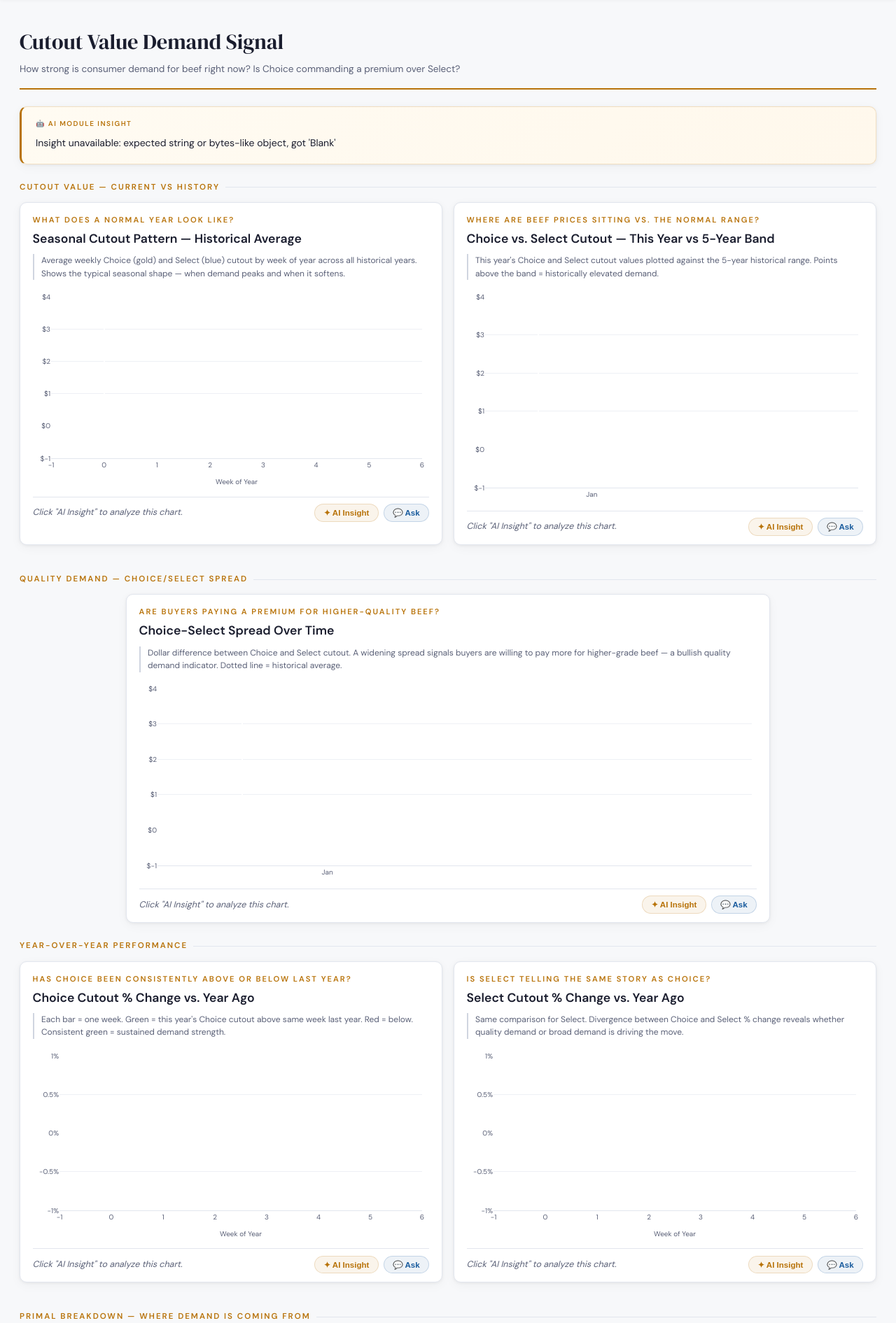
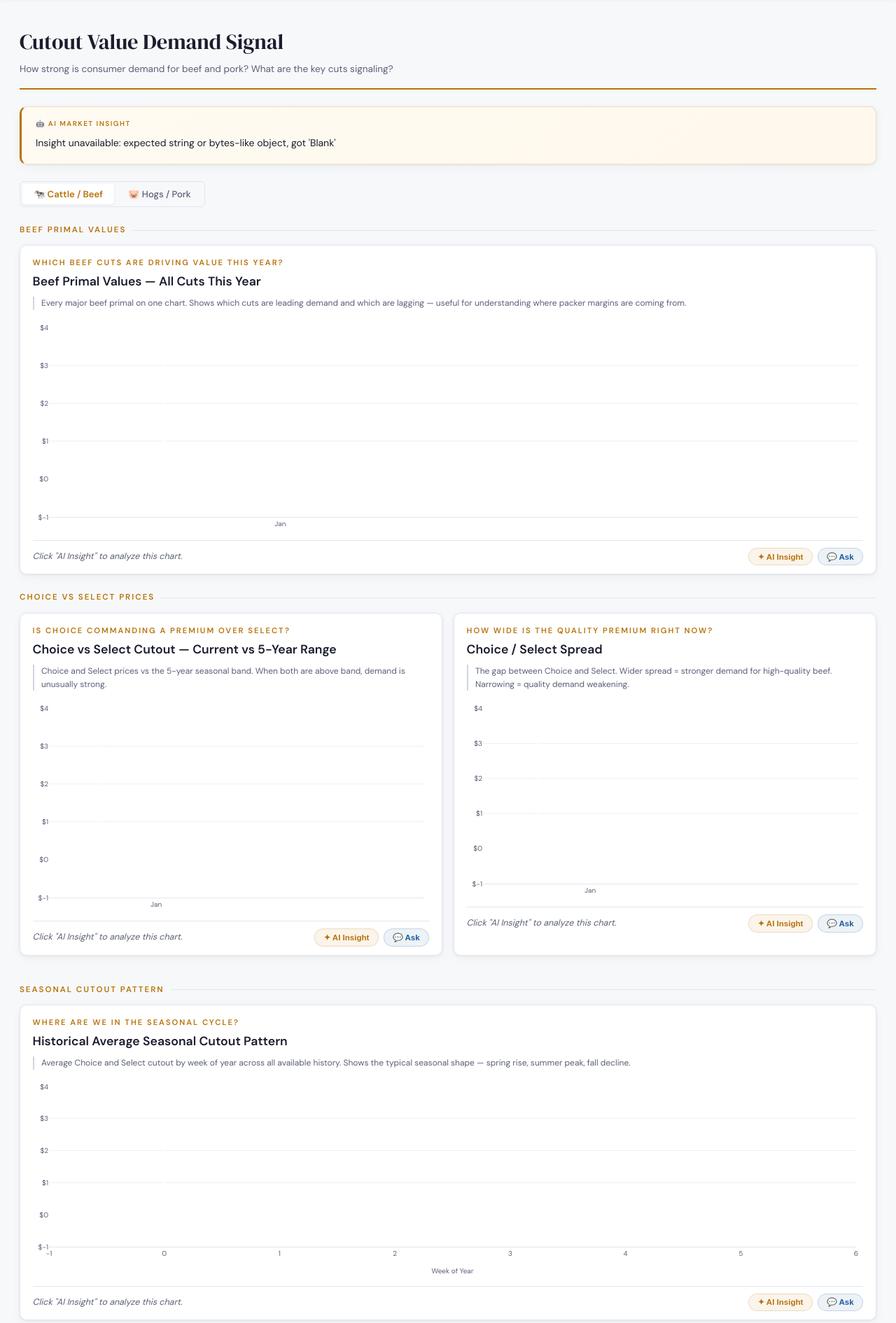
Before and after one commit to xseven1/agripulse, a Django app: page /cutout/ in a window 1280 px wide. Shown: the part 58-1949 px from the top of the page at 70% size. Run offline with Django 4.2, Linux system fonts and the light colour scheme; data that the repository does not hold is empty; parts of the project's set-up code (start-up, migrations or seed data) failed here and were passed over; some libraries are stand-ins or nearby versions.

Commit message:
changed cutout charts

```diff
--- a/core/services/ai_engine.py
+++ b/core/services/ai_engine.py
@@ -115,7 +115,7 @@ def generate_module_insight(module, data_summary):
     if cached:
         return cached
     ctx = json.dumps({'module': module, 'as_of': str(date.today()), 'data': data_summary}, default=str)
-    prompt = f"{MODULE_PROMPTS.get(module, 'Analyze this agricultural market data.')} Give exactly 4 numbered points. One sentence each. No markdown. No dashes. Numbers only: 1. 2. 3. 4.\n\nData:\n{ctx}"
+    prompt = f"{MODULE_PROMPTS.get(module, 'Analyze this agricultural market data.')} Write 2-3 plain sentences as a short paragraph. No numbered points. No markdown. No dashes. Just plain prose.\n\nData:\n{ctx}"
     try:
         result = _call([
             {'role': 'system', 'content': SYSTEM_BASE},
--- a/core/templates/cutout.html
+++ b/core/templates/cutout.html
@@ -1,62 +1,108 @@
 {% extends 'base.html' %}
-{% block title %}— Cutout Values{% endblock %}
+{% block title %}— Cutout Value{% endblock %}
 {% block content %}
 <div class="page-header">
   <h1>Cutout Value Demand Signal</h1>
-  <p>How strong is consumer demand for beef right now? Is Choice commanding a premium over Select?</p>
+  <p>How strong is consumer demand for beef and pork? What are the key cuts signaling?</p>
 </div>
 
-{% include "_kpi_row.html" %}
+{% include '_kpi_row.html' %}
 
 <div class="module-insight">
-  <div class="insight-label">🤖 AI Module Insight</div>
+  <div class="insight-label">🤖 AI Market Insight</div>
   <div class="insight-text">{{ insight|linebreaksbr }}</div>
 </div>
 
-<div class="section-label">Cutout Value — Current vs History</div>
-<div class="two-col">
-  {% with why="What does a normal year look like?" title="Seasonal Cutout Pattern — Historical Average" desc="Average weekly Choice (gold) and Select (blue) cutout by week of year across all historical years. Shows the typical seasonal shape — when demand peaks and when it softens." chart_id="seasonal_avg_cutout" %}
-  {% include '_chart_card.html' %}{% endwith %}
+<div class="tab-bar">
+  <button class="tab-btn active" onclick="switchTab('cattle', this)">🐄 Cattle / Beef</button>
+  <button class="tab-btn" onclick="switchTab('hogs', this)">🐷 Hogs / Pork</button>
+</div>
 
-  {% with why="Where are beef prices sitting vs. the normal range?" title="Choice vs. Select Cutout — This Year vs 5-Year Band" desc="This year's Choice and Select cutout values plotted against the 5-year historical range. Points above the band = historically elevated demand." chart_id="cutout_seasonal" %}
+<!-- CATTLE TAB -->
+<div id="tab-cattle" class="tab-content">
+
+  <div class="section-label">Beef Primal Values</div>
+  <div class="width-100%">
+    {% with why="Which beef cuts are driving value this year?" title="Beef Primal Values — All Cuts This Year" desc="Every major beef primal on one chart. Shows which cuts are leading demand and which are lagging — useful for understanding where packer margins are coming from." chart_id="beef_primals" %}
     {% include '_chart_card.html' %}{% endwith %}
   </div>
 
-<div class="section-label">Quality Demand — Choice/Select Spread</div>
-<div class="solo-center">
-  {% with why="Are buyers paying a premium for higher-quality beef?" title="Choice-Select Spread Over Time" desc="Dollar difference between Choice and Select cutout. A widening spread signals buyers are willing to pay more for higher-grade beef — a bullish quality demand indicator. Dotted line = historical average." chart_id="choice_select_spread" %}
+  <div class="section-label">Choice vs Select Prices</div>
+  <div class="two-col">
+    {% with why="Is Choice commanding a premium over Select?" title="Choice vs Select Cutout — Current vs 5-Year Range" desc="Choice and Select prices vs the 5-year seasonal band. When both are above band, demand is unusually strong." chart_id="cutout_seasonal" %}
+    {% include '_chart_card.html' %}{% endwith %}
+    {% with why="How wide is the quality premium right now?" title="Choice / Select Spread" desc="The gap between Choice and Select. Wider spread = stronger demand for high-quality beef. Narrowing = quality demand weakening." chart_id="choice_select_spread" %}
     {% include '_chart_card.html' %}{% endwith %}
   </div>
 
-<div class="section-label">Year-Over-Year Performance</div>
-<div class="two-col">
-  {% with why="Has Choice been consistently above or below last year?" title="Choice Cutout % Change vs. Year Ago" desc="Each bar = one week. Green = this year's Choice cutout above same week last year. Red = below. Consistent green = sustained demand strength." chart_id="choice_yoy" %}
-  {% include '_chart_card.html' %}{% endwith %}
-
-  {% with why="Is Select telling the same story as Choice?" title="Select Cutout % Change vs. Year Ago" desc="Same comparison for Select. Divergence between Choice and Select % change reveals whether quality demand or broad demand is driving the move." chart_id="select_yoy" %}
+  <div class="section-label">Seasonal Cutout Pattern</div>
+  <div class="width-100%">
+    {% with why="Where are we in the seasonal cycle?" title="Historical Average Seasonal Cutout Pattern" desc="Average Choice and Select cutout by week of year across all available history. Shows the typical seasonal shape — spring rise, summer peak, fall decline." chart_id="seasonal_avg_cutout" %}
     {% include '_chart_card.html' %}{% endwith %}
   </div>
 
-<div class="section-label">Primal Breakdown — Where Demand Is Coming From</div>
+  <div class="section-label">YoY % Change</div>
   <div class="two-col">
-  {% with why="Which beef cuts are leading the move?" title="Beef Primal Values — All Cuts This Year" desc="Weekly price for each major beef primal: rib, loin, chuck, round, brisket, plate, flank. Rib and loin strength = quality consumer demand. Chuck and round = volume demand." chart_id="beef_primals" %}
+    {% with why="Is Choice running above or below last year?" title="Choice Cutout % Change vs Year Ago" desc="Green = above last year. Red = below. Shows which weeks demand has been stronger or weaker than same time last year." chart_id="choice_yoy" %}
     {% include '_chart_card.html' %}{% endwith %}
+    {% with why="Is Select running above or below last year?" title="Select Cutout % Change vs Year Ago" desc="Same as Choice but for Select grade. Divergence between Choice and Select YoY signals shifts in quality demand." chart_id="select_yoy" %}
+    {% include '_chart_card.html' %}{% endwith %}
+  </div>
 
-  {% with why="How does pork value compare?" title="Pork Primal Values — All Cuts This Year" desc="Weekly pork primal values: belly, loin, ham, butt, rib. Belly is the most volatile and tends to lead total pork cutout. Rising belly + ham = bullish pork demand signal." chart_id="pork_primals" %}
+</div>
+
+<!-- HOGS TAB -->
+<div id="tab-hogs" class="tab-content" style="display:none;">
+
+  <div class="section-label">Pork Primal Values</div>
+  <div class="width-100%">
+    {% with why="Which pork cuts are driving value this year?" title="Pork Primal Values — All Cuts This Year" desc="Every major pork primal on one chart. Belly is typically the most volatile — watch it as a lead indicator for overall pork demand." chart_id="pork_primals" %}
     {% include '_chart_card.html' %}{% endwith %}
+  </div>
+
+  <div class="section-label">Belly vs Carcass Prices</div>
+  <div class="two-col">
+    {% with why="Is belly premium expanding or contracting?" title="Pork Belly vs Carcass Value" desc="Belly (gold) vs carcass (blue). Belly typically leads pork demand moves — when belly runs hot it often pulls the broader market up." chart_id="pork_belly_vs_carcass" %}
+    {% include '_chart_card.html' %}{% endwith %}
+    {% with why="Where are we in the seasonal pork cycle?" title="Seasonal Pork Cutout Pattern" desc="Current year vs historical average for belly and carcass. Shows where demand sits relative to the typical seasonal shape." chart_id="pork_seasonal_cutout" %}
+    {% include '_chart_card.html' %}{% endwith %}
+  </div>
+
+  <div class="section-label">YoY % Change</div>
+  <div class="two-col">
+    {% with why="Is pork carcass value running above or below last year?" title="Pork Carcass % Change vs Year Ago" desc="Green = above last year. Red = below. Tracks overall pork demand strength vs same period last year." chart_id="pork_carcass_yoy" %}
+    {% include '_chart_card.html' %}{% endwith %}
+    {% with why="Is belly demand running hot or cold vs last year?" title="Pork Belly % Change vs Year Ago" desc="Belly YoY % change. Belly is a key indicator — sustained outperformance vs year ago signals strong retail/foodservice demand." chart_id="pork_belly_yoy" %}
+    {% include '_chart_card.html' %}{% endwith %}
+  </div>
+
 </div>
 
 <p class="page-footer">AgriPulse · USDA Data · Track 1</p>
 {% endblock %}
+
 {% block scripts %}
 <script>
 const CHARTS = {{ charts|safe }};
-Object.keys(CHARTS).forEach(id => { renderChart(id, CHARTS[id]); initChartAI(id); });
-  initPeriodToggle('cutout_seasonal', 'cutout');
-  initPeriodToggle('choice_select_spread', 'cutout');
-  initPeriodToggle('choice_yoy', 'cutout');
-  initPeriodToggle('select_yoy', 'cutout');
-  initPeriodToggle('beef_primals', 'cutout');
-  initPeriodToggle('pork_primals', 'cutout');
+
+window.addEventListener('load', () => {
+  Object.keys(CHARTS).forEach(id => {
+    renderChart(id, CHARTS[id]);
+    initChartAI(id);
+  });
+});
+
+function switchTab(name, btn) {
+  document.querySelectorAll('.tab-content').forEach(el => el.style.display = 'none');
+  document.querySelectorAll('.tab-btn').forEach(b => b.classList.remove('active'));
+  document.getElementById('tab-' + name).style.display = 'block';
+  btn.classList.add('active');
+  setTimeout(() => {
+    Object.keys(CHARTS).forEach(id => {
+      const el = document.getElementById(id);
+      if (el) renderChart(id, CHARTS[id]);
+    });
+  }, 50);
+}
 </script>
 {% endblock %}
--- a/core/views.py
+++ b/core/views.py
@@ -242,7 +242,7 @@ def _compute_cutout_kpis(cutout_rows, primal_rows):
                     'value': f"${curr:.2f}",
                     'delta': f"{delta:+.2f}",
                     'signal': 'bull' if delta > 0 else ('bear' if delta < 0 else 'neut'),
-                    'note': '$/cwt WoW',
+                    'note': f'🐄 {attr} Cutout $/cwt',
                 }
         if 'Choice' in by_attr and 'Select' in by_attr:
             spread = by_attr['Choice'][0] - by_attr['Select'][0]
@@ -252,30 +252,67 @@ def _compute_cutout_kpis(cutout_rows, primal_rows):
                 'value': f"${spread:.2f}",
                 'delta': f"{delta:+.2f} {'widening' if delta > 0 else 'narrowing'}",
                 'signal': 'bull' if delta > 0 else ('bear' if delta < 0 else 'neut'),
-                'note': 'Choice/Select spread',
+                'note': '📊 Choice/Select Spread',
             }
     except Exception:
         pass
+
+    # Top gaining beef primal
     try:
         if not primal_rows.empty:
-            top = primal_rows.iloc[0]
-            bot = primal_rows.iloc[-1]
+            top = primal_rows.iloc[-1]  # sorted ascending so last = highest gain
             kpis['top_primal'] = {
                 'value': top['primal_desc'],
                 'delta': f"+{top['delta']:.2f}",
                 'signal': 'bull',
-                'note': 'top gaining primal',
-            }
-            kpis['bot_primal'] = {
-                'value': bot['primal_desc'],
-                'delta': f"{bot['delta']:.2f}",
-                'signal': 'bear',
-                'note': 'top losing primal',
+                'note': '🐄 Top Gaining Beef Cut',
             }
     except Exception:
         pass
+
+    # Top gaining pork primal
+    try:
+        from core.services import data_loader as dl_inner
+        pork_df = dl_inner.get_pork_primals()
+        pork_df['report_date'] = pd.to_datetime(pork_df['report_date'])
+        latest = pork_df['report_date'].max()
+        prev_date = pork_df[pork_df['report_date'] < latest]['report_date'].max()
+        curr = pork_df[pork_df['report_date'] == latest].groupby('commodity')['value'].mean()
+        prev = pork_df[pork_df['report_date'] == prev_date].groupby('commodity')['value'].mean()
+        delta = (curr - prev).dropna().sort_values(ascending=False)
+        delta = delta[~delta.index.isin(['Total Loads', 'Trim'])]
+        if not delta.empty:
+            top_cut = delta.index[0]
+            top_val = delta.iloc[0]
+            kpis['top_pork'] = {
+                'value': top_cut,
+                'delta': f"{top_val:+.2f}",
+                'signal': 'bull' if top_val > 0 else 'bear',
+                'note': '🐷 Top Gaining Pork Cut',
+            }
+    except Exception:
+        pass
+
+    # Pork belly price
+    try:
+        from core.services import data_loader as dl_inner
+        pork_df = dl_inner.get_pork_primals()
+        pork_df['report_date'] = pd.to_datetime(pork_df['report_date'])
+        belly = pork_df[pork_df['commodity'] == 'Belly'].sort_values('report_date')
+        if len(belly) >= 2:
+            curr = belly.iloc[-1]['value']
+            prev = belly.iloc[-2]['value']
+            delta = curr - prev
+            kpis['belly'] = {
+                'value': f"${curr:.2f}",
+                'delta': f"{delta:+.2f}",
+                'signal': 'bull' if delta > 0 else ('bear' if delta < 0 else 'neut'),
+                'note': '🐷 Pork Belly $/cwt',
+            }
+    except Exception:
+        pass
+
     return kpis
-
 
 def _compute_basis_kpis(cash_rows, futures_rows):
     """WoW KPIs for cash/futures module."""
@@ -375,10 +412,7 @@ def slaughter(request):
     carcass_df = dl.get_carcass_weights()
     cow_df = dl.get_cow_harvest()
     harvest_usda_df = dl.get_harvest_usda()
-    print('HARVEST USDA SHAPE:', harvest_usda_df.shape)
-    print('HARVEST USDA COLS:', harvest_usda_df.columns.tolist())
-    print('HARVEST USDA SAMPLE:', harvest_usda_df.head(2).to_dict())
-    print('HOG CARCASS CHART:', _safe_chart(cb.chart_hog_carcass_weights, harvest_usda_df)[:200])
+    sow_df = dl.get_sow_harvest()
     summary = _rich_slaughter_summary(slaughter_df, carcass_df)
     # Separate cattle and hog insights
     cattle_summary = {k: v for k, v in summary.items() if True}
@@ -413,6 +447,7 @@ def slaughter(request):
         'hog_slaughter_seasonal':     _safe_chart(cb.chart_hog_slaughter_seasonal, slaughter_df),
         'hog_carcass_weights':        _safe_chart(cb.chart_hog_carcass_weights, harvest_usda_df),
         'implied_pork_v2':            _safe_chart(cb.chart_implied_pork_production, slaughter_df, harvest_usda_df),
+        'hog_class_breakdown':        _safe_chart(cb.chart_hog_class_breakdown, slaughter_df, sow_df),
     }
     return render(request, 'slaughter.html', {
         'charts': {k: v for k, v in charts.items()},
@@ -430,6 +465,9 @@ def cutout(request):
     cutout_df = dl.get_cutout_all()
     primal_df = dl.get_cattle_primals()
     pork_df_raw = dl.get_pork_primals()
+    print('CUTOUT SHAPE:', cutout_df.shape)
+    print('CUTOUT ATTRS:', cutout_df['attribute'].unique() if 'attribute' in cutout_df.columns else 'NO COL')
+    print('CATTLE PRIMALS SHAPE:', primal_df.shape)
     summary = _rich_cutout_summary(cutout_df, primal_df, pork_df_raw)
     insight = ai.generate_module_insight('cutout', summary)
     try:
@@ -440,13 +478,17 @@ def cutout(request):
         kpis = {}
 
     charts = {
-        'cutout_seasonal':      _safe_chart(cb.chart_cutout_seasonal, cutout_df),
-        'choice_select_spread': _safe_chart(cb.chart_choice_select_spread, cutout_df),
-        'choice_yoy':           _safe_chart(cb.chart_cutout_yoy_pct, cutout_df, 'Choice'),
-        'select_yoy':           _safe_chart(cb.chart_cutout_yoy_pct, cutout_df, 'Select'),
-        'beef_primals':         _safe_chart(cb.chart_beef_primals, primal_df),
-        'pork_primals':         _safe_chart(cb.chart_pork_primals, pork_df_raw),
-        'seasonal_avg_cutout':  _safe_chart(cb.chart_seasonal_avg_cutout, cutout_df),
+        'cutout_seasonal':        _safe_chart(cb.chart_cutout_seasonal, cutout_df),
+        'choice_select_spread':   _safe_chart(cb.chart_choice_select_spread, cutout_df),
+        'choice_yoy':             _safe_chart(cb.chart_cutout_yoy_pct, cutout_df, 'Choice'),
+        'select_yoy':             _safe_chart(cb.chart_cutout_yoy_pct, cutout_df, 'Select'),
+        'beef_primals':           _safe_chart(cb.chart_beef_primals, primal_df),
+        'pork_primals':           _safe_chart(cb.chart_pork_primals, pork_df_raw),
+        'seasonal_avg_cutout':    _safe_chart(cb.chart_seasonal_avg_cutout, cutout_df),
+        'pork_belly_vs_carcass':  _safe_chart(cb.chart_pork_belly_vs_carcass, pork_df_raw),
+        'pork_seasonal_cutout':   _safe_chart(cb.chart_pork_seasonal_cutout, pork_df_raw),
+        'pork_carcass_yoy':       _safe_chart(cb.chart_pork_yoy_pct, pork_df_raw, 'Carcass'),
+        'pork_belly_yoy':         _safe_chart(cb.chart_pork_yoy_pct, pork_df_raw, 'Belly'),
     }
     return render(request, 'cutout.html', {
         'charts': {k: v for k, v in charts.items()},
```
Also changed, not shown: core/management/commands/load_data.py (+19 -1 lines), core/models.py (+10 -0 lines), core/services/chart_builder.py (+162 -21 lines), core/services/data_loader.py (+11 -2 lines), core/templates/slaughter.html (+8 -6 lines), core/migrations/0005_sowharvest.py (added). Lines whose indentation alone changed are shown as unchanged.
